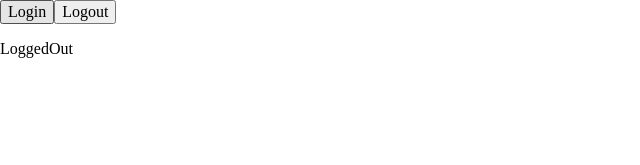
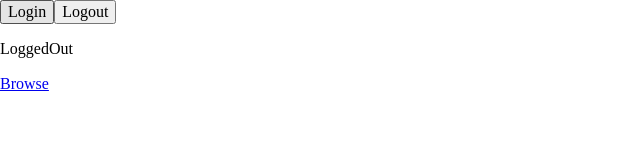
Before and after one commit to DanBlakeNZ/spotify-clone-v2, a React app: page / in a window 1280 px wide. Shown: the top 165 px of the page, without its empty margins (0-640 px from the left). Built offline with nearby package versions, Linux system fonts and the light colour scheme.

Commit message:
added simple links

```diff
--- a/src/components/BrowsePage.js
+++ b/src/components/BrowsePage.js
@@ -1,10 +1,12 @@
 import React, { Component } from "react";
+import { Link } from "react-router-dom";
 
 class BrowsePage extends Component {
   render() {
     return (
       <div>
         <p>BrowsePage</p>
+        <Link to="/">Home</Link>
       </div>
     );
   }
--- a/src/components/LoginPage.js
+++ b/src/components/LoginPage.js
@@ -1,5 +1,6 @@
 import React, { Component } from "react";
 import Cookies from "js-cookie";
+import { Link } from "react-router-dom";
 
 const env = process.env.NODE_ENV || "development";
 const baseurl = env === "development" ? "http://localhost:3000" : "https://spotify-clone-dblakenz.herokuapp.com";
@@ -69,6 +70,7 @@
         <button onClick={handleLogin}>Login</button>
         <button onClick={handleLogOut}>Logout</button>
         <p>{this.state.isLoggedIn ? "Logged In" : "LoggedOut"}</p>
+        <Link to="/browse">Browse</Link>
       </div>
     );
   }
```
Also changed, not shown: public/dist/bundle.js, 1 other file (tests, documents, lock files or other folders).
